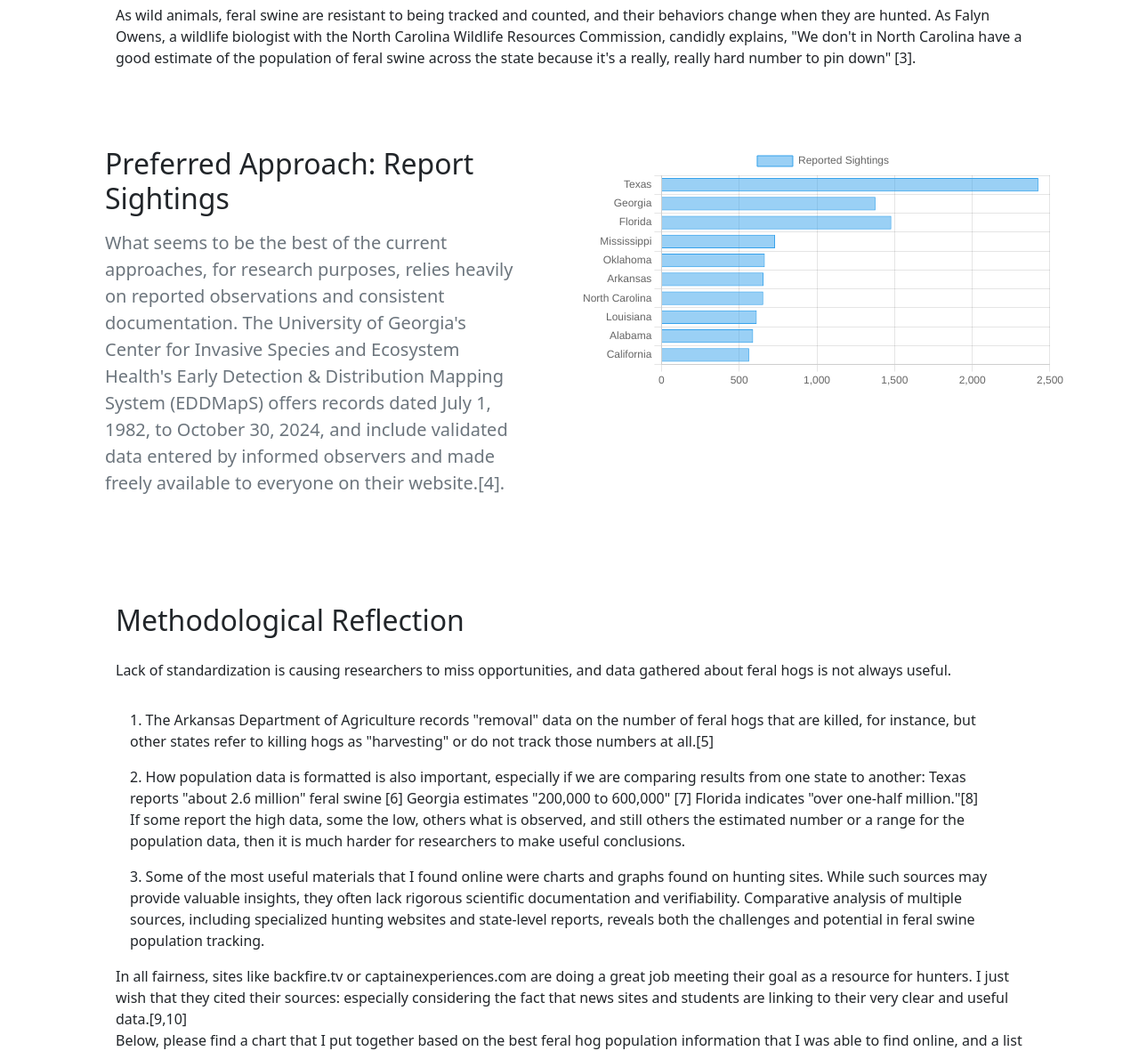
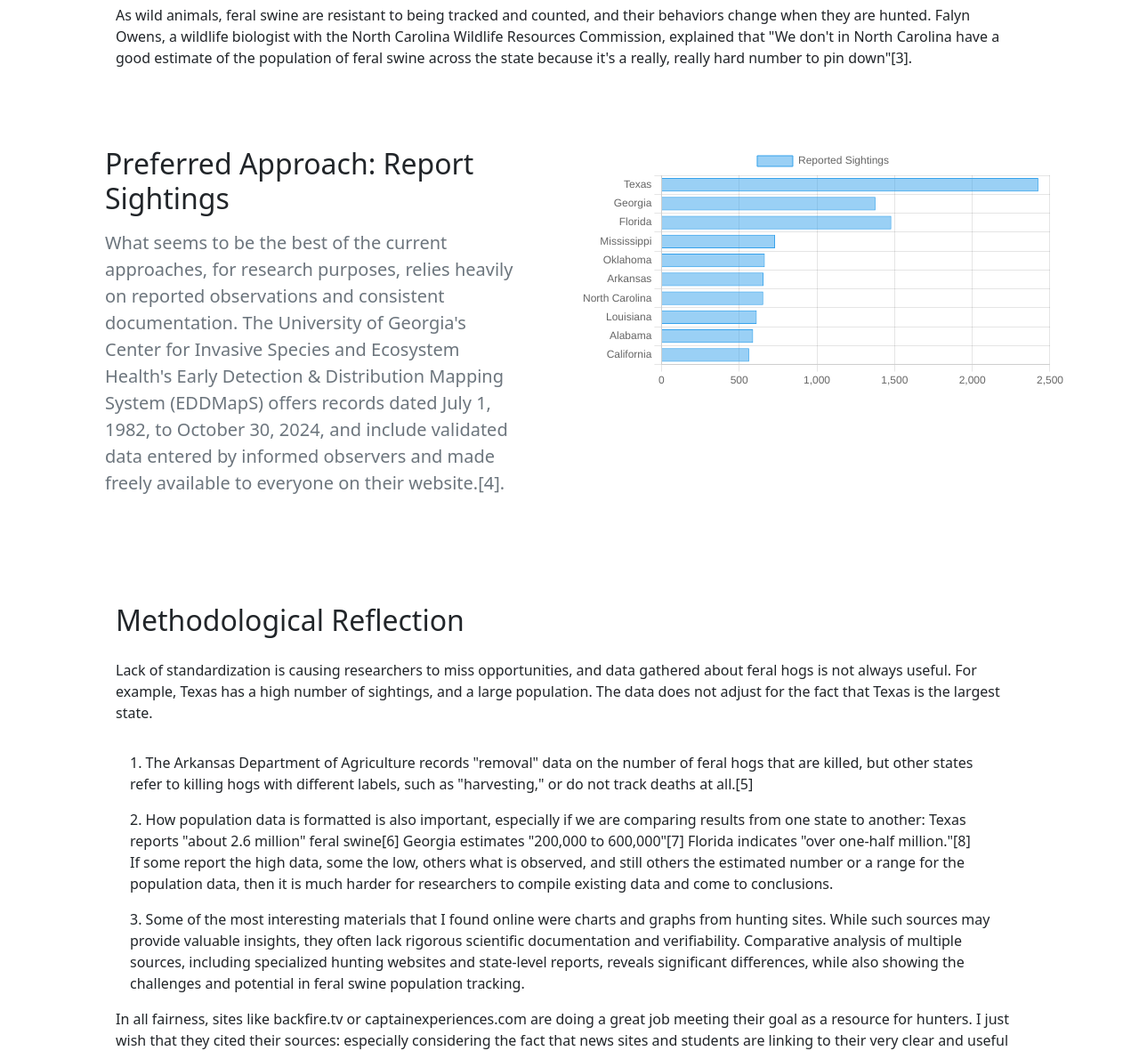
Before and after one commit to scotcorm/xmlDataProject, a website: page index.html in a window 1280 px wide. Shown: the part 582-1763 px from the top of the page at 89% size. Drawn offline with nearby package versions, Linux system fonts and the light colour scheme.

Commit message:
Update index.html

```diff
--- a/index.html
+++ b/index.html
@@ -102,12 +102,12 @@
           <div>
             <p class="mx-auto">
               As wild animals, feral swine are resistant to being tracked and
-              counted, and their behaviors change when they are hunted. As Falyn
+              counted, and their behaviors change when they are hunted. Falyn
               Owens, a wildlife biologist with the North Carolina Wildlife
-              Resources Commission, candidly explains, "We don't in North
+              Resources Commission, explained that "We don't in North
               Carolina have a good estimate of the population of feral swine
               across the state because it's a really, really hard number to pin
-              down" [3].
+              down"[3].
             </p>
           </div>
         </div>
@@ -142,32 +142,32 @@
             <p class="px-5 py-2 mx-auto">
               Lack of standardization is causing researchers to miss
               opportunities, and data gathered about feral hogs is not always
-              useful.
+              useful. For example, Texas has a high number of sightings, and a large population.  The data does not adjust for the fact that Texas is the largest state.
             </p>
             <ol class="px-5 list-group list-group-numbered">
               <li class="list-group-item border border-0">
                 The Arkansas Department of Agriculture records "removal" data on
-                the number of feral hogs that are killed, for instance, but
-                other states refer to killing hogs as "harvesting" or do not
-                track those numbers at all.[5]
+                the number of feral hogs that are killed, but
+                other states refer to killing hogs with different labels, such as "harvesting," or do not
+                track deaths at all.[5]
               </li>
               <li class="list-group-item border border-0">
                 How population data is formatted is also important, especially
                 if we are comparing results from one state to another: Texas
-                reports "about 2.6 million" feral swine [6] Georgia estimates
-                "200,000 to 600,000" [7] Florida indicates "over one-half
+                reports "about 2.6 million" feral swine[6] Georgia estimates
+                "200,000 to 600,000"[7] Florida indicates "over one-half
                 million."[8] <br />If some report the high data, some the low,
                 others what is observed, and still others the estimated number
                 or a range for the population data, then it is much harder for
-                researchers to make useful conclusions.
+                researchers to compile existing data and come to conclusions.
               </li>
               <li class="list-group-item border border-0">
-                Some of the most useful materials that I found online were
-                charts and graphs found on hunting sites. While such sources may
+                Some of the most interesting materials that I found online were
+                charts and graphs from hunting sites. While such sources may
                 provide valuable insights, they often lack rigorous scientific
                 documentation and verifiability. Comparative analysis of
                 multiple sources, including specialized hunting websites and
-                state-level reports, reveals both the challenges and potential
+                state-level reports, reveals significant differences, while also showing the challenges and potential
                 in feral swine population tracking.
               </li>
             </ol>
```
